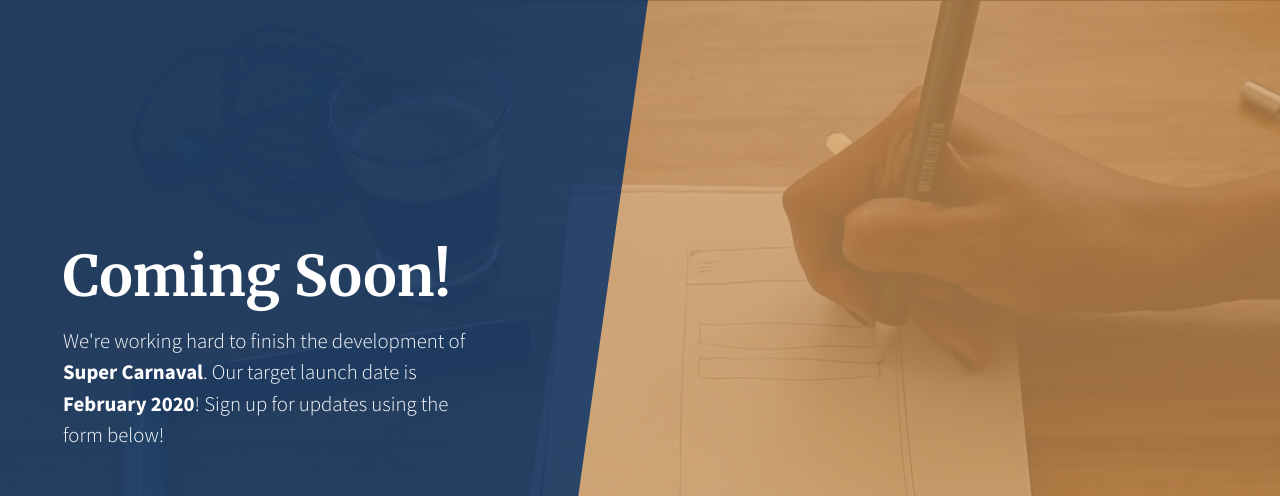
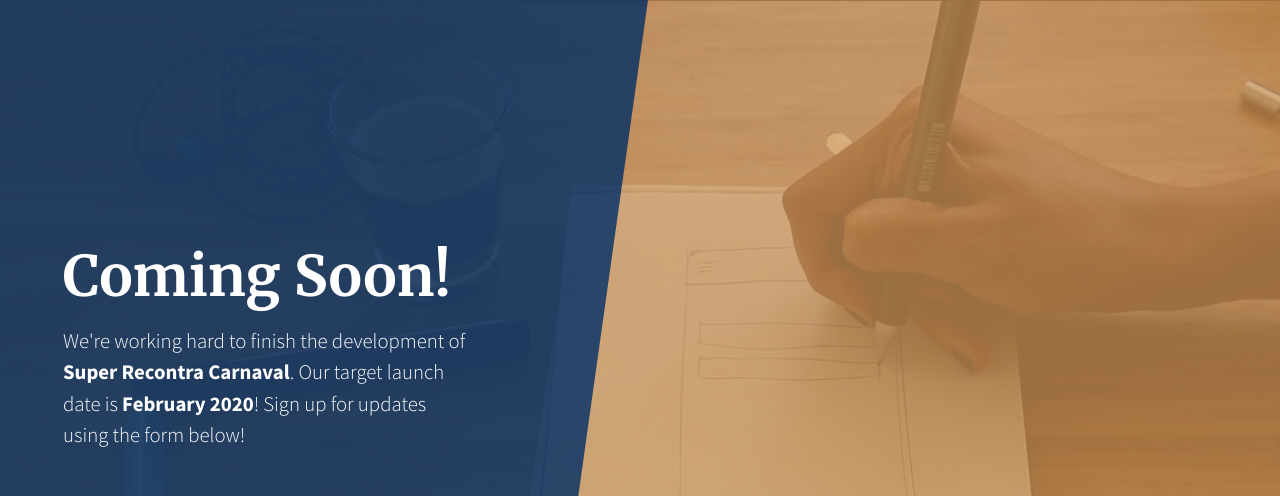
Before and after one commit to asn-carnaval/home, a website: page index.html in a window 1280 px wide. Shown: the top 496 px of the page. Drawn offline with Linux system fonts and the light colour scheme.

Commit message:
Update index.html

```diff
--- a/index.html
+++ b/index.html
@@ -34,7 +34,7 @@
           <div class="col-12 my-auto">
             <div class="masthead-content text-white py-5 py-md-0">
               <h1 class="mb-3">Coming Soon!</h1>
-              <p class="mb-5">We're working hard to finish the development of <strong>Super Carnaval</strong>. Our target launch date is
+              <p class="mb-5">We're working hard to finish the development of <strong>Super Recontra Carnaval</strong>. Our target launch date is
                 <strong>February 2020</strong>! Sign up for updates using the form below!</p>
               <div class="input-group input-group-newsletter">
                 <input type="email" class="form-control" placeholder="Enter email..." aria-label="Enter email..." aria-describedby="basic-addon">
```
